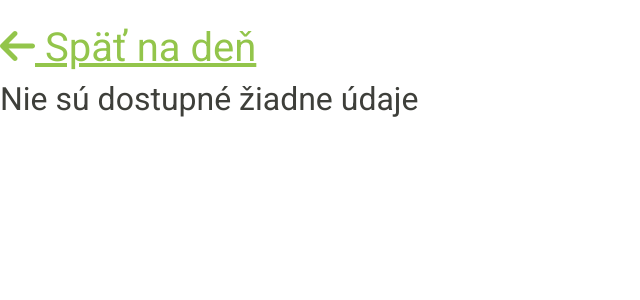
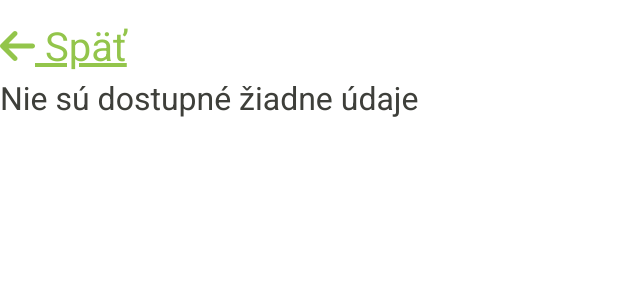
Before and after one commit to kabell/crms, a Python web app: template crms/templates/overview.j2 in a window 1280 px wide. Shown: the part 56-356 px from the top of the page, without its empty margins (0-640 px from the left). Run offline with Jinja, Linux system fonts and the light colour scheme; the template is opened without the code that fills it, so the values that code supplies are empty; some libraries are stand-ins or nearby versions.

Commit message:
update UX

```diff
--- a/crms/templates/overview.j2
+++ b/crms/templates/overview.j2
@@ -13,8 +13,8 @@
     </style>
     <div class="container-flex">
         <div class="row">
-      <div class="col-3 d-flex justify-content-left">
-          <a href="{{ url_for("index",day=day_date) }}"><h1><i class="fa-solid fa-arrow-left"></i> Späť na deň {{ day_date }}</h1></a>
+      <div class="col d-flex justify-content-left">
+          <a href="{{ url_for("index",day=day_date) }}"><h1><i class="fa-solid fa-arrow-left"></i> Späť</h1></a>
       </div>
         </div>
     <div class="row">
```
